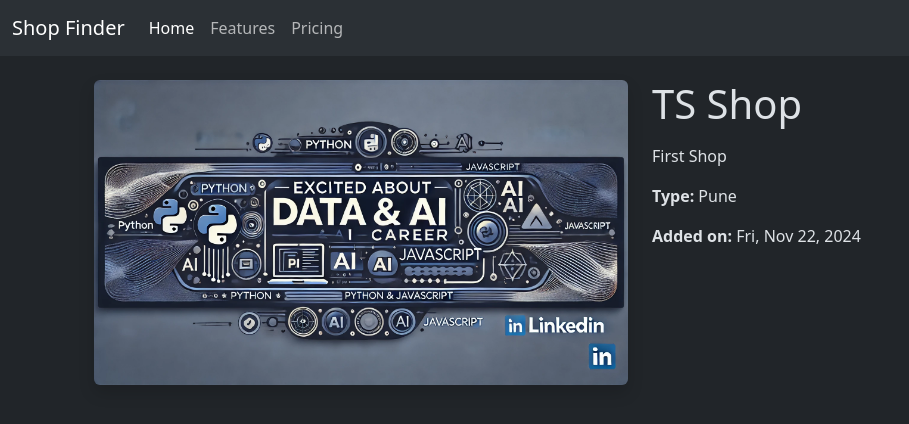
After one commit to Tapkir-Sahil/Python-Market_Shop_Finder-, a Django app: page /1/ in a window 1280 px wide. The commit adds this page. Shown: the top 424 px of the page, without its empty margins (0-909 px from the left). Run offline with Django 5.2, Linux system fonts and the light colour scheme; data comes from the database, SQL or seed files in the repository.

Commit message:
Fix the detail page and it is running now

```diff
--- /dev/null
+++ b/marketshopfinder/shops/templates/shops/detail.html
@@ -0,0 +1,19 @@
+{% extends "base.html" %}
+
+{% block content %}
+<div class="container mt-4">
+    <div class="row">
+        <!-- Image Section -->
+        <div class="col-md-6">
+            <img src="{{ shop.image.url }}" alt="{{ shop.name }}" class="img-fluid rounded shadow">
+        </div>
+        <!-- Details Section -->
+        <div class="col-md-6">
+            <h1 class="mb-3">{{ shop.name }}</h1>
+            <p>{{ shop.description }}</p>
+            <p><strong>Type:</strong> {{ shop.get_type_display }}</p>
+            <p><strong>Added on:</strong> {{ shop.date_added|date:"D, M j, Y" }}</p>
+        </div>
+    </div>
+</div>
+{% endblock %}
--- a/marketshopfinder/shops/templates/home.html
+++ b/marketshopfinder/shops/templates/shops/home.html
@@ -11,6 +11,7 @@
                 <div class="card-body">
                     <h5 class="card-title">{{ shop.name }}</h5>
                     <p class="card-text">{{ shop.description }}</p>
+                    <a href=" {% url 'detail' shop.id %} ">Details</a>
                 </div>
             </div>
         </div>
--- a/marketshopfinder/shops/urls.py
+++ b/marketshopfinder/shops/urls.py
@@ -3,4 +3,5 @@ from .import views
 
 urlpatterns = [
     path('',views.home,name='home'),
+    path('<int:detail_id>/',views.detail,name='detail'),
 ]
--- a/marketshopfinder/shops/views.py
+++ b/marketshopfinder/shops/views.py
@@ -1,9 +1,12 @@
 from django.shortcuts import render,get_object_or_404
 from .models import ShopVariety
 from django.shortcuts import HttpResponse
-from django.template.loader import get_template
 
 # Create your views here.
 def home(request):
     typeshop = ShopVariety.objects.all()  # Fetch all shop data
-    return render(request, 'home.html', {'typeshop': typeshop})
+    return render(request, 'shops\home.html', {'typeshop': typeshop})
+
+def detail(request,detail_id):
+    shop = get_object_or_404(ShopVariety,pk=detail_id)
+    return render(request, 'shops/detail.html', {'shop':shop})
```
